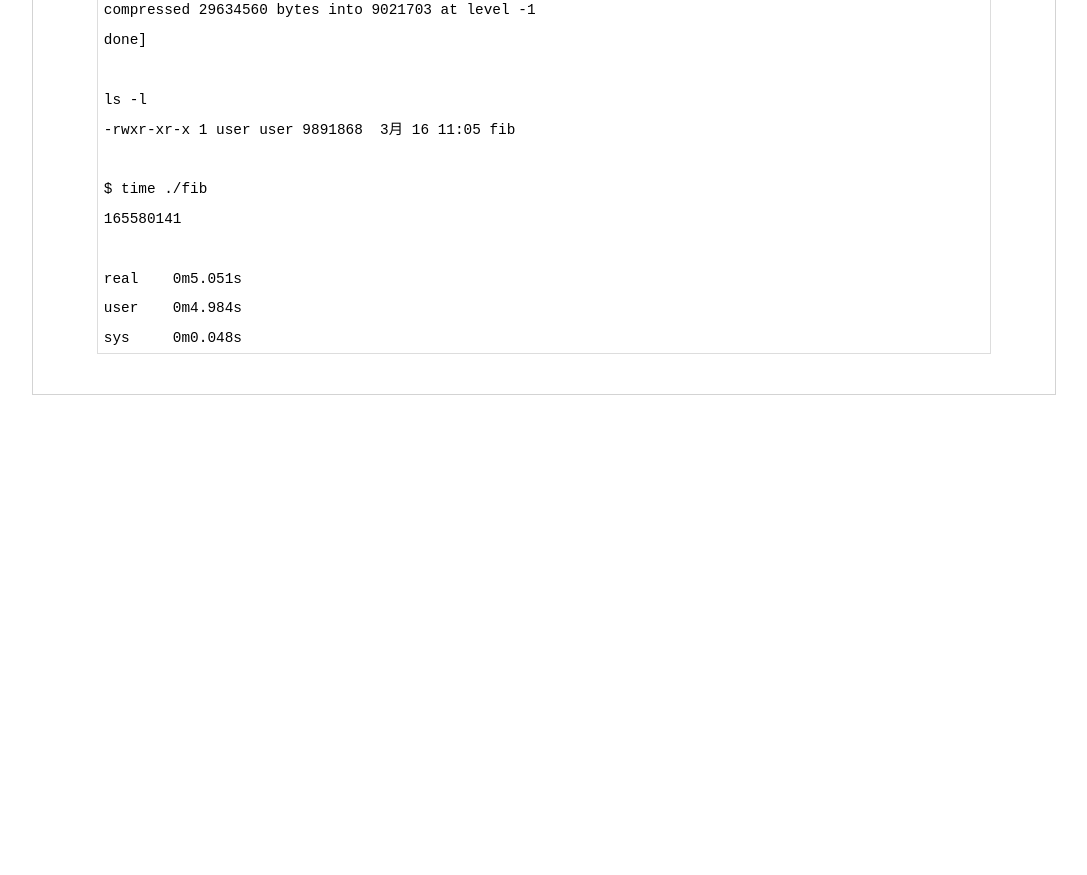
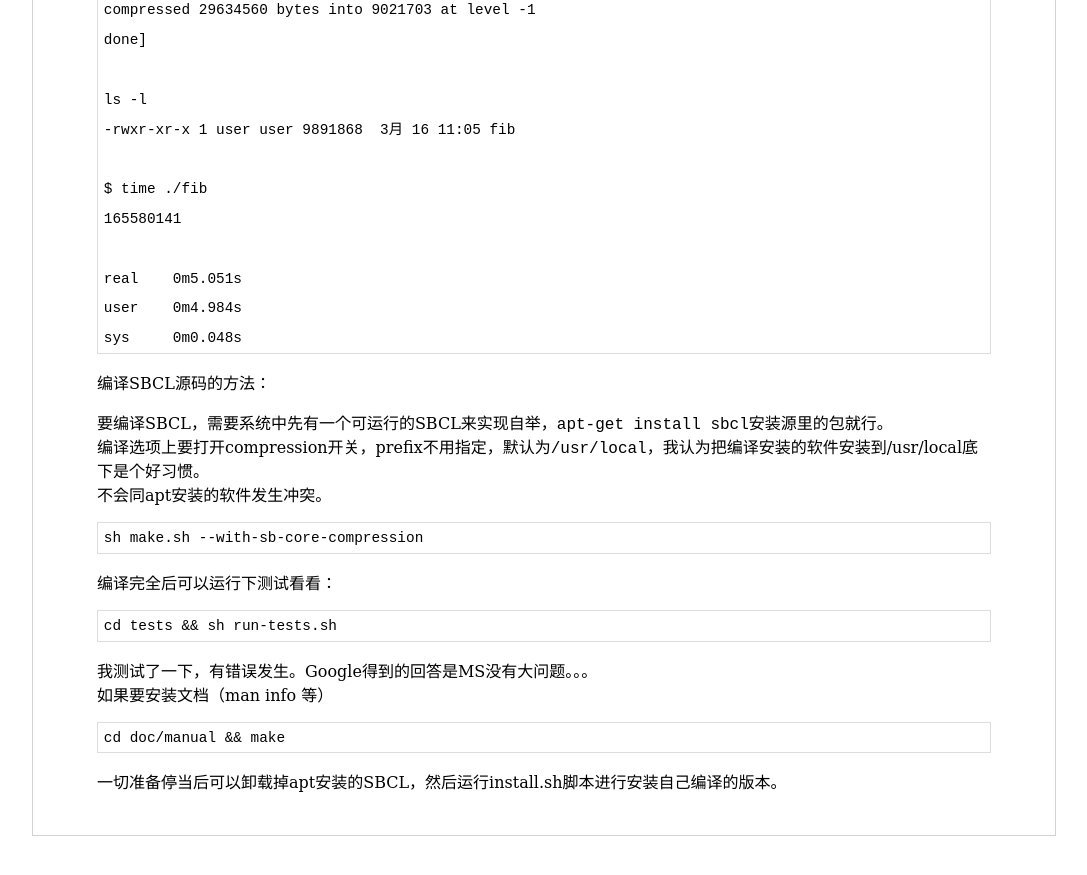
Before and after one commit to rhuichao/uternet.github.io, a Jekyll site: the page built from _posts/2014-03-16-sbcl-compile.md, in a window 1280 px wide and 900 px high, scrolled down 1557 px. Shown: the top 875 px of the window, without its empty margins (96-1183 px from the left). Built offline with Jekyll 4.4.1, drawn with Linux system fonts in a browser that asks for light colours; before the commit the page ends 2016 px from its top, so only the background shows below that.

Commit message:
new document posted

```diff
--- a/_posts/2014-03-16-sbcl-compile.md
+++ b/_posts/2014-03-16-sbcl-compile.md
@@ -60,3 +60,22 @@
     real    0m5.051s
     user    0m4.984s
     sys     0m0.048s
+
+编译SBCL源码的方法：
+
+要编译SBCL，需要系统中先有一个可运行的SBCL来实现自举，`apt-get install sbcl`安装源里的包就行。
+编译选项上要打开compression开关，prefix不用指定，默认为`/usr/local`，我认为把编译安装的软件安装到/usr/local底下是个好习惯。
+不会同apt安装的软件发生冲突。
+
+    sh make.sh --with-sb-core-compression
+
+编译完全后可以运行下测试看看：
+
+    cd tests && sh run-tests.sh
+
+我测试了一下，有错误发生。Google得到的回答是MS没有大问题。。。
+如果要安装文档（man info 等）
+
+    cd doc/manual && make
+
+一切准备停当后可以卸载掉apt安装的SBCL，然后运行install.sh脚本进行安装自己编译的版本。
```
